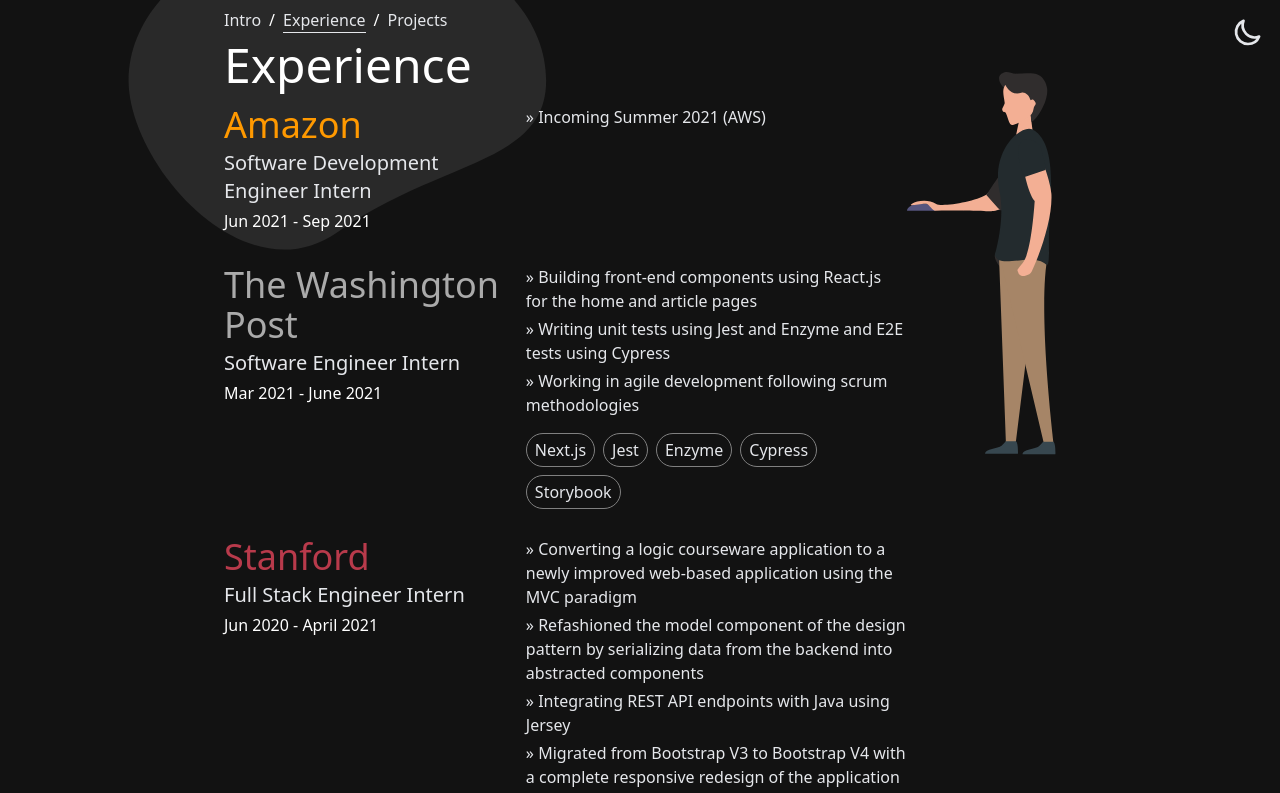
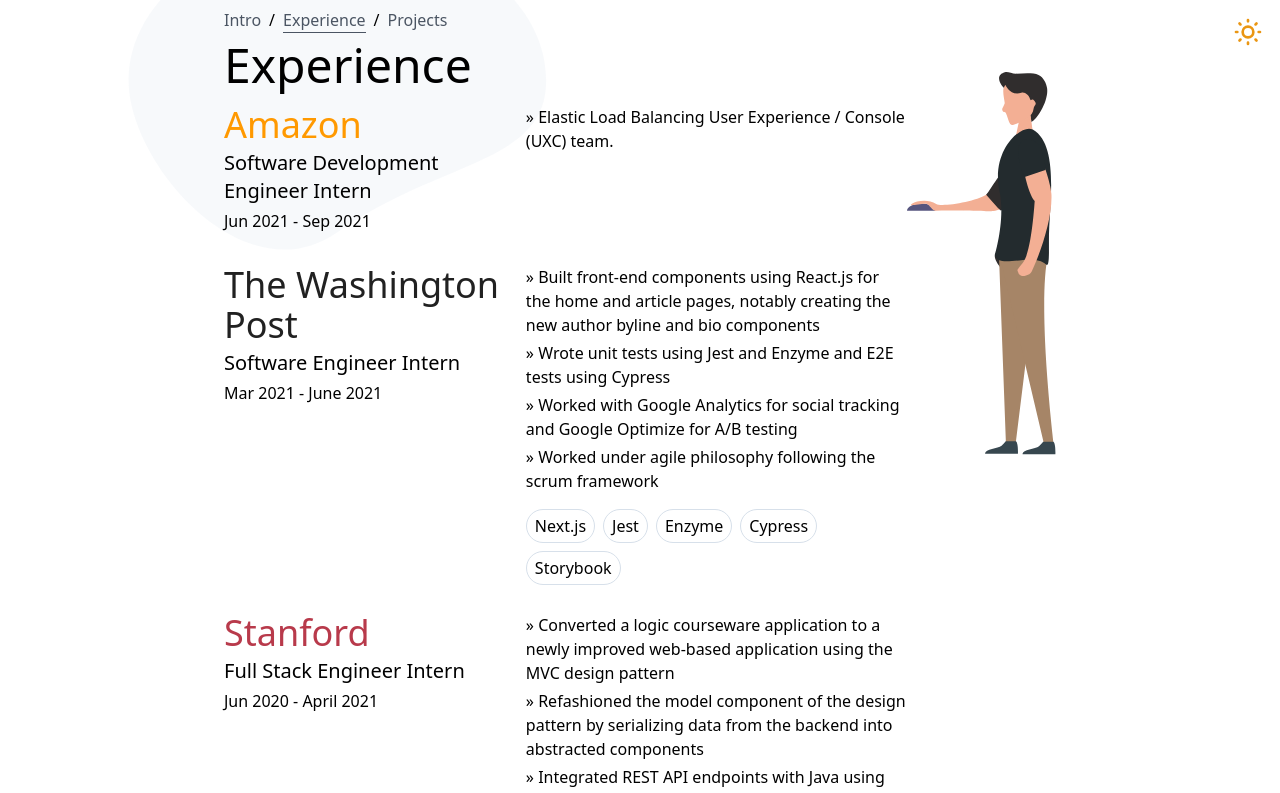
Before and after one commit to acui51/personal-website, a Next.js app: page /experience in a window 1280 px wide. Shown: the top 793 px of the page. Built offline with nearby package versions, Linux system fonts and the light colour scheme.

Commit message:
update wapo

```diff
--- a/pages/_app.js
+++ b/pages/_app.js
@@ -4,7 +4,7 @@
 
 function MyApp({ Component, pageProps }) {
   return (
-    <ThemeProvider defaultTheme="dark" attribute="class" enableSystem={false}>
+    <ThemeProvider defaultTheme="light" attribute="class" enableSystem={false}>
       <Component {...pageProps} />
     </ThemeProvider>
   );
--- a/pages/experience/index.js
+++ b/pages/experience/index.js
@@ -36,7 +36,9 @@
             company="Amazon"
             occupation="Software Development Engineer Intern"
             dates="Jun 2021 - Sep 2021"
-            description={["Incoming Summer 2021 (AWS)"]}
+            description={[
+              "Elastic Load Balancing User Experience / Console (UXC) team.",
+            ]}
             color="rgb(255, 153, 0)"
           />
           <ExperienceBullet
@@ -44,9 +46,10 @@
             color={theme === "light" ? "#212121" : "#aaa"}
             occupation="Software Engineer Intern"
             description={[
-              "Building front-end components using React.js for the home and article pages",
-              "Writing unit tests using Jest and Enzyme and E2E tests using Cypress",
-              "Working in agile development following scrum methodologies",
+              "Built front-end components using React.js for the home and article pages, notably creating the new author byline and bio components",
+              "Wrote unit tests using Jest and Enzyme and E2E tests using Cypress",
+              "Worked with Google Analytics for social tracking and Google Optimize for A/B testing",
+              "Worked under agile philosophy following the scrum framework",
             ]}
             technologies={["Next.js", "Jest", "Enzyme", "Cypress", "Storybook"]}
             dates="Mar 2021 - June 2021"
@@ -56,9 +59,9 @@
             color="#B83A4B"
             occupation="Full Stack Engineer Intern"
             description={[
-              "Converting a logic courseware application to a newly improved web-based application using the MVC paradigm",
+              "Converted a logic courseware application to a newly improved web-based application using the MVC design pattern",
               "Refashioned the model component of the design pattern by serializing data from the backend into abstracted components",
-              "Integrating REST API endpoints with Java using Jersey",
+              "Integrated REST API endpoints with Java using Jersey",
               "Migrated from Bootstrap V3 to Bootstrap V4 with a complete responsive redesign of the application chrome",
             ]}
             technologies={[
@@ -74,7 +77,7 @@
             color="#B83A4B"
             occupation="Front-end Engineer"
             description={[
-              "Improving on Carta V2 and help building Carta V3 from the ground up",
+              "Refining the course planning web application and help building a new version from the ground up witha custom design system",
               <a
                 href="http://carta-beta.stanford.edu/"
                 target="_blank"
--- a/pages/index.js
+++ b/pages/index.js
@@ -47,10 +47,14 @@
               Hi, I'm Alix {theme === "light" ? "⛰" : "🌋"}
             </h1>
             <p className="mb-3 text-gray-600 dark:text-gray-200">
-              I'm currently taking a leave of absence from Stanford and
+              {/* I'm currently taking a leave of absence from Stanford and
               interning at The Washington Post as a software engineer on the
               site team. On the side, I enjoy creating web applications and
-              learning about new modern frameworks and technologies.
+              learning about new modern frameworks and technologies. */}
+              I'm currently a rising junior at Stanford University and interning
+              at Amazon AWS on the Elastic Load Balancing UXC team. On the side,
+              I enjoy creating web applications and learning about modern
+              frameworks and technologies.
             </p>
             <div className="flex">
               <a
```
